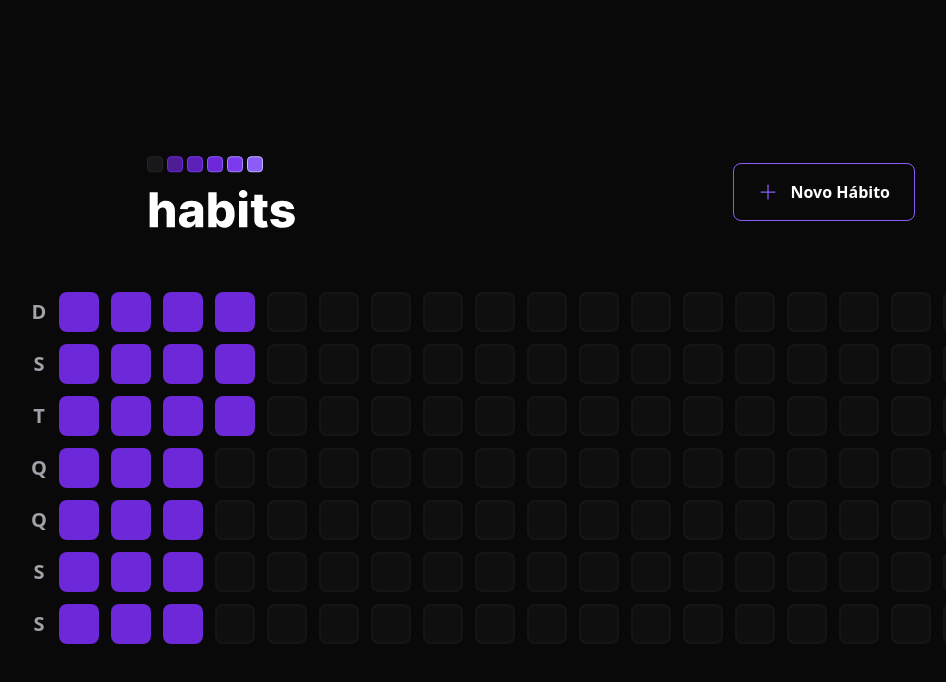
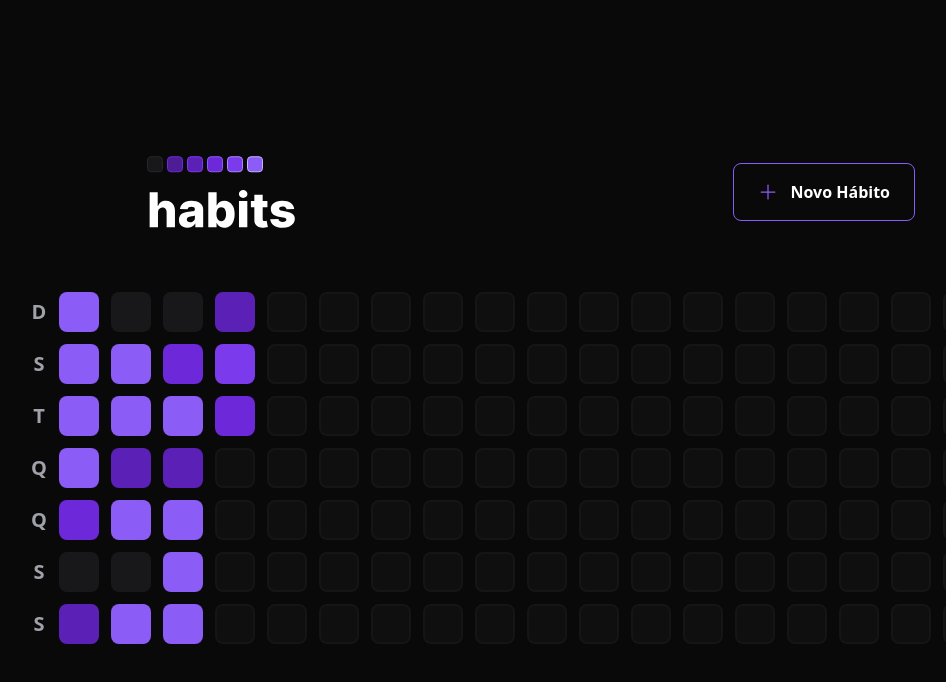
Before and after one commit to Moz98/nlw-setup, a React (Vite) app: page / in a window 1280 px wide. Shown: the top 682 px of the page, without its empty margins (109-1055 px from the left). Built offline with nearby package versions, Linux system fonts and the light colour scheme.

Commit message:
feat(habitDay): cria o checkbox do popover

```diff
--- a/package.json
+++ b/package.json
@@ -9,6 +9,7 @@
     "preview": "vite preview"
   },
   "dependencies": {
+    "@radix-ui/react-checkbox": "^1.0.1",
     "@radix-ui/react-dialog": "^1.0.2",
     "@radix-ui/react-popover": "^1.0.3",
     "clsx": "^1.2.1",
--- a/src/components/HabitDay.tsx
+++ b/src/components/HabitDay.tsx
@@ -1,6 +1,8 @@
 import * as Popover from "@radix-ui/react-popover";
+import * as Checkbox from "@radix-ui/react-checkbox";
 import { ProgressBar } from "./ProgressBar";
 import clsx from "clsx";
+import { Check } from "phosphor-react";
 
 interface HabitDayProps {
   completed: number;
@@ -35,6 +37,20 @@
           </span>
 
           <ProgressBar progress={completedPercentage} />
+
+          <div className="mt-6 flex flex-col gap-3">
+            <Checkbox.Root className="flex items-center gap-3 group">
+              <div className="h-8 w-8 rounded-lg flex items-center justify-center bg-zinc-900 border-2 border-zinc-800 group-data-[state=checked]:bg-green-500 group-data-[state=checked]:border-green-500">
+                <Checkbox.Indicator>
+                  <Check size={30} className="text-white" />
+                </Checkbox.Indicator>
+              </div>
+
+              <span className="font-semibold text-xl text-white leading-tight group-data-[state=checked]:line-through group-data-[state=checked]:text-zinc-500">
+                Beber 2L de água
+              </span>
+            </Checkbox.Root>
+          </div>
         </Popover.Content>
       </Popover.Portal>
     </Popover.Root>
--- a/src/components/SummaryTable.tsx
+++ b/src/components/SummaryTable.tsx
@@ -23,7 +23,11 @@
 
       <div className=" grid grid-rows-7 grid-flow-col gap-3">
         {summaryDates.map((date) => (
-          <HabitDay amount={5} completed={2} key={date.toString()} />
+          <HabitDay
+            key={date.toString()}
+            amount={5}
+            completed={Math.round(Math.random() * 5)}
+          />
         ))}
 
         {amountOfDaysToFill > 0 &&
```
Also changed, not shown: 1 other file (tests, documents, lock files or other folders).
